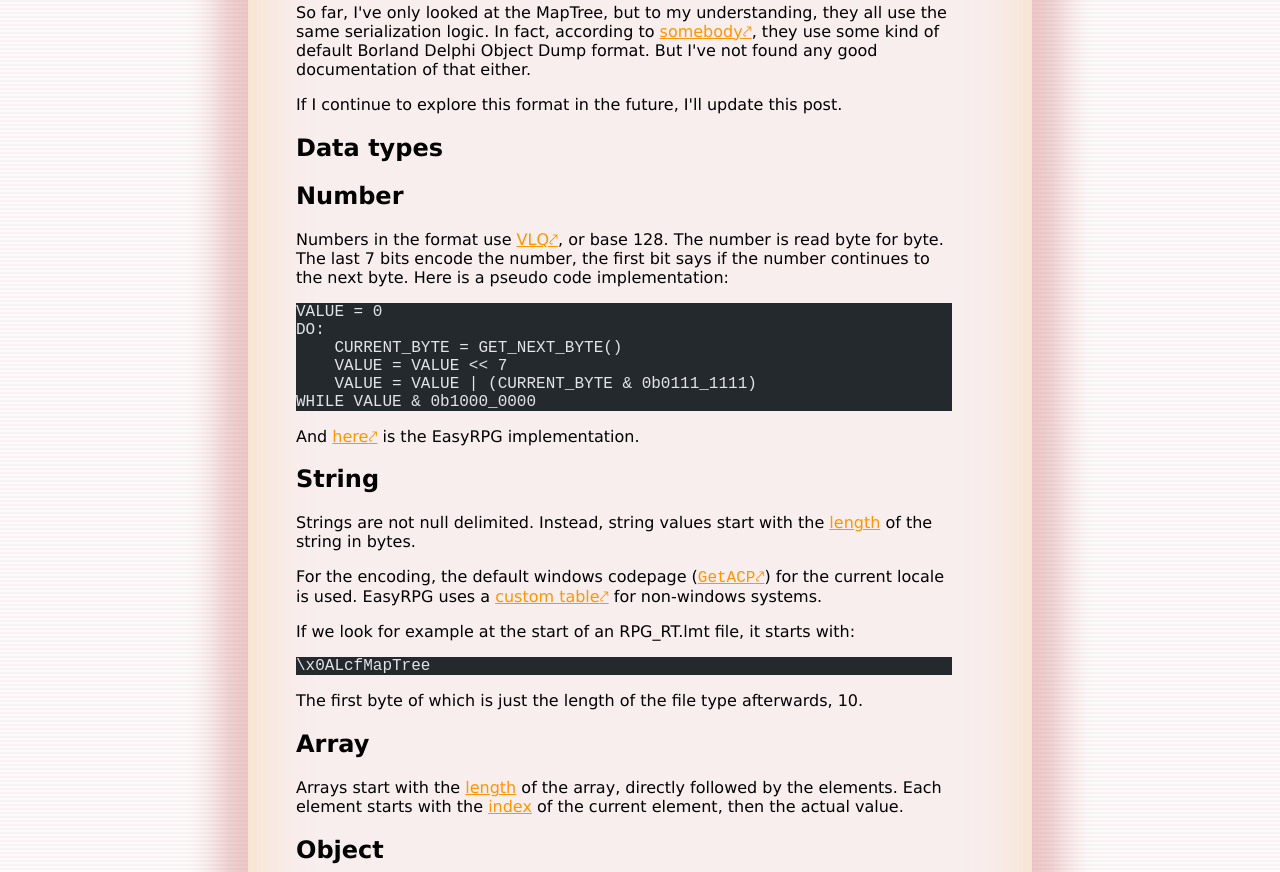
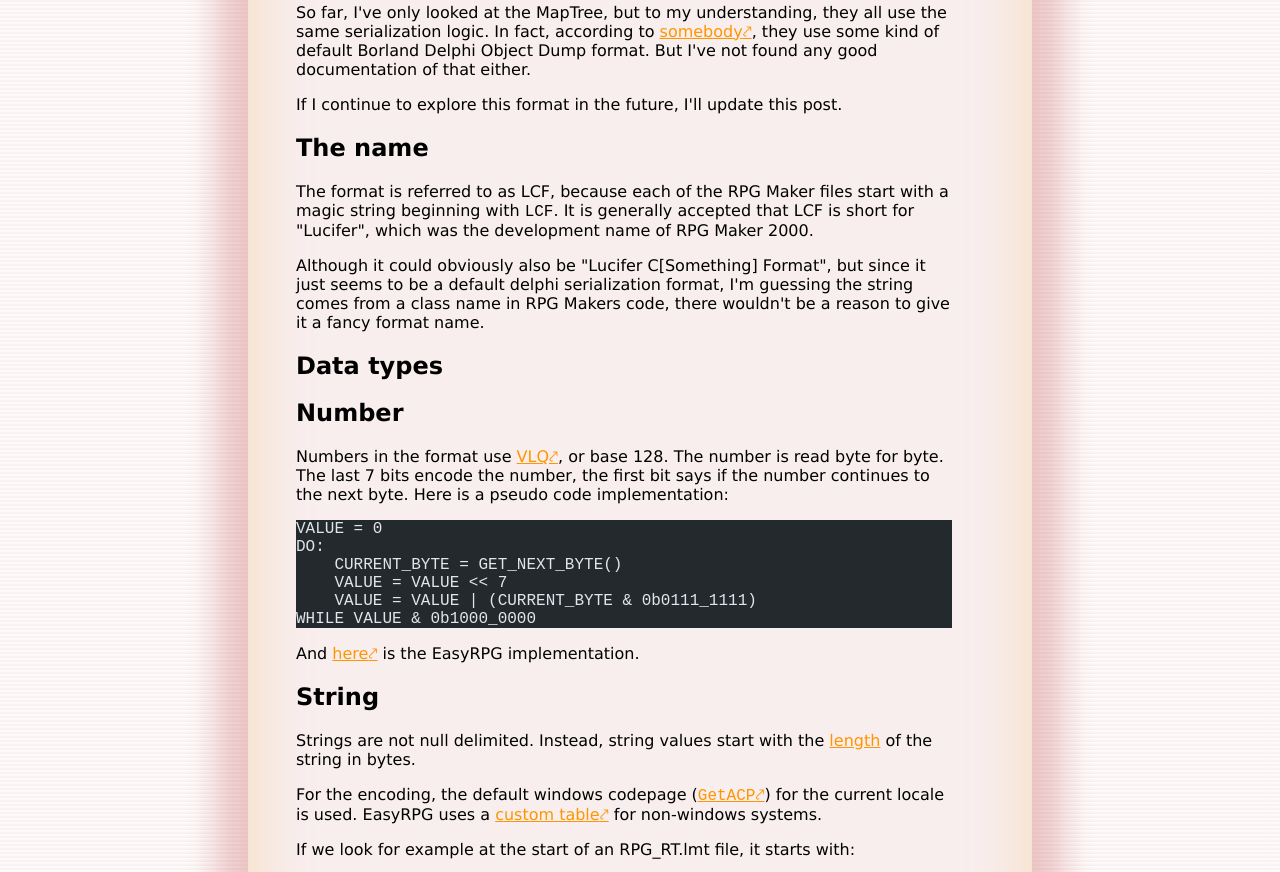
Before and after one commit to edave64/xcvbnm.org, an Astro site: page /blog/2024-08-18_lfc in a window 1280 px wide. Shown: the part 846-1718 px from the top of the page. Built offline with nearby package versions, Linux system fonts and the light colour scheme; Astro itself is replaced by a stand-in of ours; code samples lack their colours.

Commit message:
LFC: Added information about the name

```diff
--- a/src/content/blog/2024-08-18_lfc/index.mdx
+++ b/src/content/blog/2024-08-18_lfc/index.mdx
@@ -21,6 +21,16 @@ of default Borland Delphi Object Dump format. But I've not found any good docume
 either.
 
 If I continue to explore this format in the future, I'll update this post.
+
+# The name
+
+The format is referred to as LCF, because each of the RPG Maker files start with a magic string
+beginning with `LCF`. It is generally accepted that LCF is short for "Lucifer", which was the
+development name of RPG Maker 2000.
+
+Although it could obviously also be "Lucifer C[Something] Format", but since it just seems to be
+a default delphi serialization format, I'm guessing the string comes from a class name in RPG
+Makers code, there wouldn't be a reason to give it a fancy format name.
 
 # Data types
 
```
